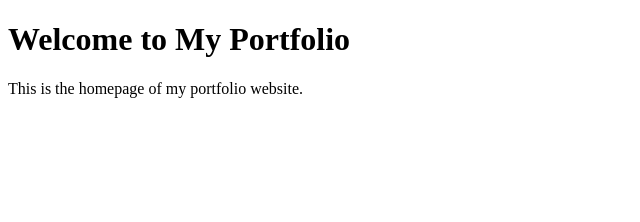
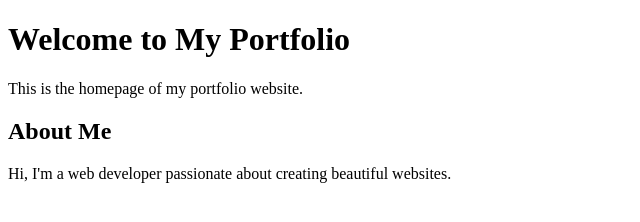
Before and after one commit to Sllikpartini/Portfolio, a plain HTML site: page index.html in a window 1280 px wide. Shown: the whole page, without its empty margins (0-640 px from the left). Drawn offline with Linux system fonts and the light colour scheme.

Commit message:
Add About Me section

```diff
--- a/index.html
+++ b/index.html
@@ -11,6 +11,14 @@
 
 <p>This is the homepage of my portfolio website.</p>
 
+<section id="about">
+
+    <h2>About Me</h2>
+
+    <p>Hi, I'm a web developer passionate about creating beautiful websites.</p>
+
+</section>
+
     <script src="script.js"></script>
 </body>
 </html>
```
